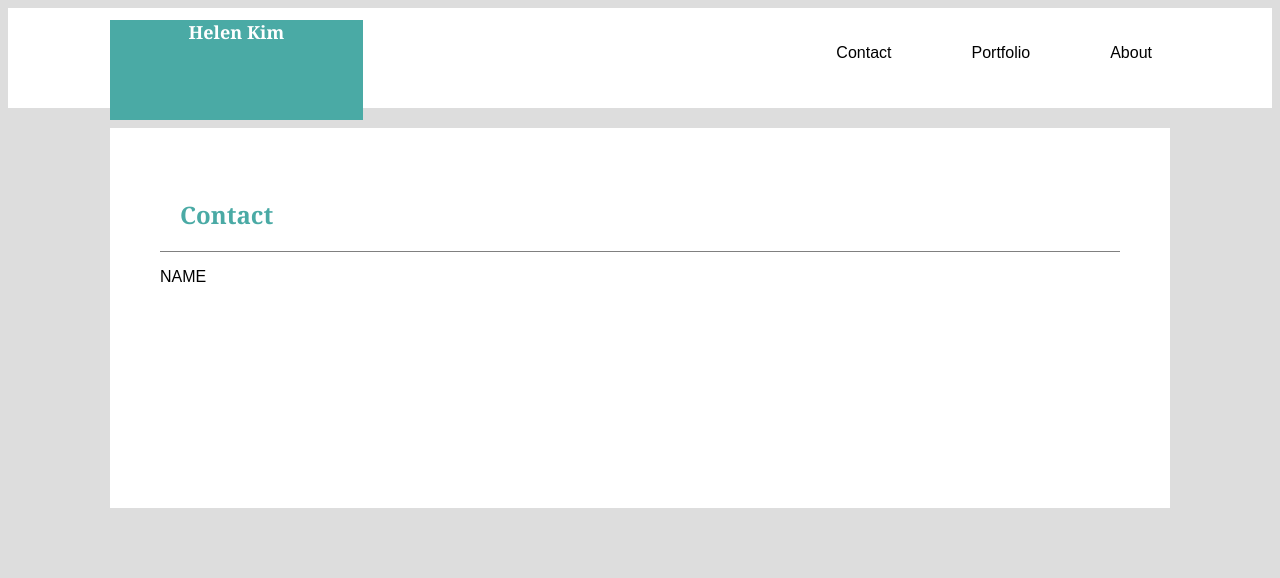
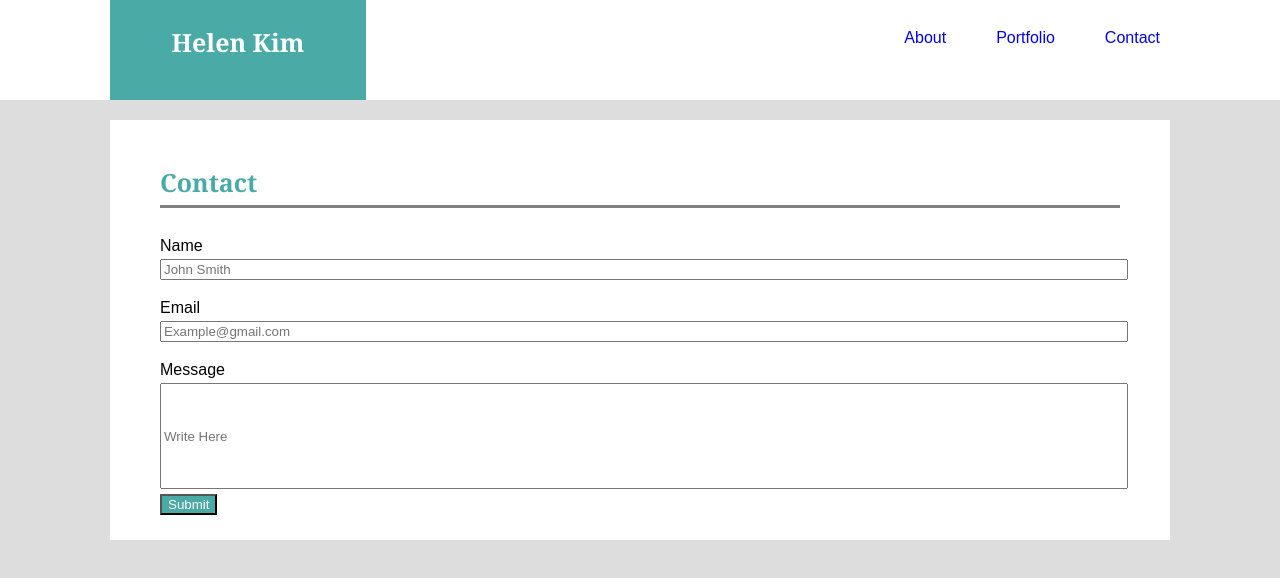
Before and after one commit to HK490/Basic-Portfolio, a plain HTML site: page contact.html in a window 1280 px wide. Drawn offline with Linux system fonts and the light colour scheme.

Commit message:
reset.cc added and contact.html added

```diff
--- a/assets/css/style.css
+++ b/assets/css/style.css
@@ -13,7 +13,7 @@ body {
     margin-top: 0;
     position: relative;
     padding-right: 80px;
-    padding-left: 102px;
+    padding-left: 110px;
 
 }
 
@@ -22,31 +22,31 @@ body {
     margin: 0 auto;
     padding: 50px;
     width: 960px;
-    height: 280px;
+    height: 320px;
     background: white;
 }
 
 h1,
 h2 {
     font-family:'Georgia', Times, Times New Roman, serif;
+    font-weight: bold;
+    font-size: 25px;
 }
 
 h1 {
     position: absolute;
     color: white;
     background: #4aaaa5;
-    height: 100px;
+    height: 70px;
     width: 20%;
     text-align: center;
-    font-size: large;
-
+    padding-top: 30px;
 }
 
 h2 {
     color: #4aaaa5;
-    margin: 0 auto;
-    padding: 20px;
-    border-bottom: 1px solid gray;
+    padding-bottom: 10px;
+    border-bottom: 3px solid gray;
 }
 
 .clearfix::after {
@@ -60,10 +60,41 @@ h2 {
 .contact {
     float: right;
     position: relative;
-    top: 20px;
+    top: 30px;
+    right: 40px;
+    margin-left: 50px;
 }
 
 .image {
     float: left;
-    margin: 20px;
+    margin: 13px;
 }
+
+.para {
+    padding-top: 5px;
+}
+
+.para2 {
+    padding-top:30px;
+    padding-bottom: 5px;
+}
+
+.para3 {
+    padding-top:20px;
+    padding-bottom:5px;
+}
+
+a:visited {
+    background: white;
+    color: Black;
+}
+
+input[type=text]{
+    width: 100%;
+  }
+
+  input[type=submit] {
+    background-color: #4aaaa5;
+    color: white;
+    margin-top: 5px;
+  }
--- a/contact.html
+++ b/contact.html
@@ -4,21 +4,35 @@
     <meta charset="UTF-8">
     <meta name="viewport" content="width=device-width, initial-scale=1.0">
     <meta http-equiv="X-UA-Compatible" content="ie=edge">
+    <link rel="stylesheet" type="text/css" href="./reset.css">
     <link rel="stylesheet" type="text/css" href="./assets/css/style.css"/>
-    <title>Document</title>
+
+    <title>Portfolio</title>
+    <!-- http://meyerweb.com/eric/tools/css/reset/
+    v2.0 | 20110126
+    License: none (public domain)
+   */-->
 </head>
 <body>
-        <div class="container">
-                <h1>Helen Kim</h1>
-                <figure class="about">About</figure>
-                <figure class="port">Portfolio</figure>
-                <figure class="contact">Contact</figure>
-           </div>
+
+    <div class="container">
+        <h1>Helen Kim</h1>
+        <a href="contact.html"><figure class="contact">Contact</figure></a>
+        <a href="portfolio.html"><figure class="port">Portfolio</figure></a>
+        <a href="index.html"><figure class="about">About</figure></a>
+   </div>
 
         <main>
             <div class="container2">
-            <h2>Contact</h2>
-            <p>NAME</p>
+                <h2>Contact</h2>
+                <p class="para2">Name</p>
+                    <input type="text" name="Name" placeholder="John Smith">
+                <p class="para3">Email</p>
+                    <input type="text" name="email" placeholder="Example@gmail.com">
+                <p class="para3">Message</p>
+                    <input type="text" name="email" placeholder="Write Here" style="height:100px">
+                    <input type="submit" value="Submit">
+
 
             </div>
         </main>
```
Also changed, not shown: index.html (+6 -6 lines), portfolio.html (+11 -5 lines).
